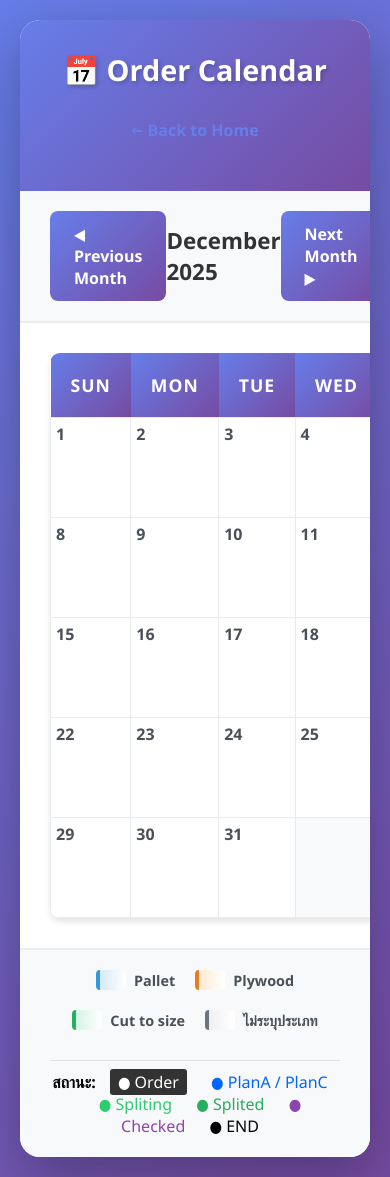
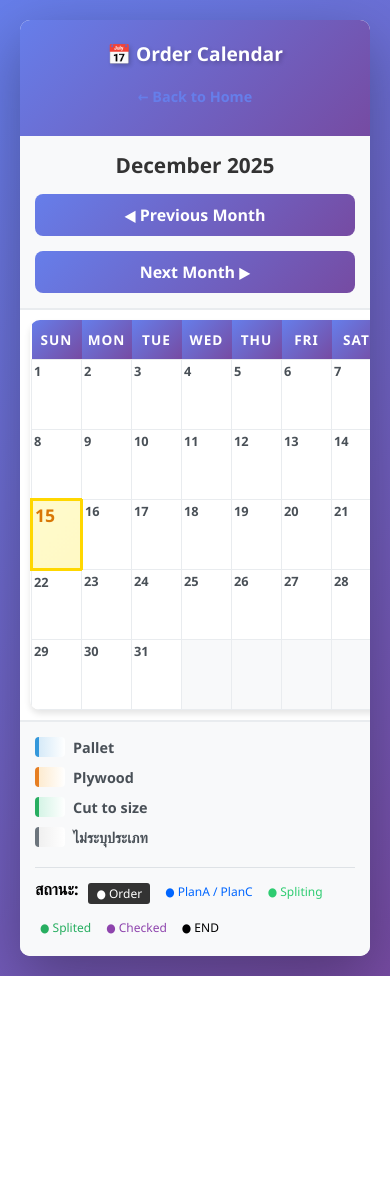
Before and after one commit to BotTummy/Production, a Flask app: page /calendar in a window 390 px wide. After the commit the page ends 976 px from the top, so only its background shows below. Run offline with Flask 3, Linux system fonts and the light colour scheme; the visitor is signed in with stand-in values (Sample User, id 1); data that the repository does not hold is empty.

Commit message:
update today

```diff
--- a/calendar_status.py
+++ b/calendar_status.py
@@ -92,6 +92,9 @@ def calendar_view():
         cursor.execute("SELECT userid, username, section FROM users WHERE username = %s", (username,))
         user = cursor.fetchone()
 
+        # Get today's date for highlighting
+        today = datetime.now().strftime('%Y-%m-%d')
+
         return render_template('calendar_status.html',
                              month_calendar=month_calendar,
                              orders_by_date=orders_by_date,
@@ -102,6 +105,7 @@ def calendar_view():
                              prev_year=prev_year,
                              next_month=next_month,
                              next_year=next_year,
+                             today=today,
                              user=user)
 
     except mysql.connector.Error as err:
--- a/templates/calendar_status.html
+++ b/templates/calendar_status.html
@@ -125,12 +125,15 @@
         }
 
         .today {
-            background: linear-gradient(135deg, #fff5e6 0%, #ffe8cc 100%);
+            background: linear-gradient(135deg, #fffacd 0%, #fff9c4 100%) !important;
+            border: 3px solid #ffd700 !important;
+            box-shadow: 0 0 15px rgba(255, 215, 0, 0.5);
         }
 
         .today .day-number {
-            color: #ff6b35;
+            color: #d97706;
             font-size: 1.4rem;
+            font-weight: 800;
         }
 
         .order-item {
@@ -171,17 +174,22 @@
         /* Color coding for different model types */
         .order-item[data-type="Pallet"] {
             border-left-color: #3498db;
-            background: linear-gradient(to right, #d6eaf8 0%, #fff 100%);
+            background: linear-gradient(to right, #77bdf0 0%, #fff 100%);
         }
 
         .order-item[data-type="Plywood"] {
             border-left-color: #e67e22;
-            background: linear-gradient(to right, #fdebd0 0%, #fff 100%);
+            background: linear-gradient(to right, #e7b364 0%, #fff 100%);
         }
 
         .order-item[data-type="Cut to size"] {
             border-left-color: #27ae60;
-            background: linear-gradient(to right, #d5f4e6 0%, #fff 100%);
+            background: linear-gradient(to right, #64e9ad 0%, #fff 100%);
+        }
+
+        .order-item[data-type="Case"] {
+            border-left-color: #b218b8;
+            background: linear-gradient(to right, #f177f5 0%, #fff 100%);
         }
 
         /* Default for unknown types */
@@ -264,27 +272,150 @@
             color: #764ba2;
         }
 
+        /* Tablet Responsive */
+        @media (max-width: 1024px) {
+            .container {
+                margin: 10px;
+            }
+
+            .calendar td {
+                height: 120px;
+                padding: 8px;
+                font-size: 0.9rem;
+            }
+
+            .order-item {
+                font-size: 0.8rem;
+                padding: 5px 7px;
+            }
+
+            .calendar-wrapper {
+                padding: 20px;
+                overflow-x: auto;
+            }
+
+            .legend {
+                flex-direction: column;
+                gap: 10px;
+            }
+        }
+
+        /* Mobile Responsive */
         @media (max-width: 768px) {
+            body {
+                padding: 10px;
+            }
+
+            .container {
+                border-radius: 10px;
+            }
+
+            .header {
+                padding: 20px 15px;
+            }
+
+            .header h1 {
+                font-size: 1.5rem;
+            }
+
+            .navigation {
+                flex-direction: column;
+                gap: 15px;
+                padding: 15px;
+            }
+
+            .month-display {
+                font-size: 1.3rem;
+                order: -1;
+            }
+
+            .nav-btn {
+                width: 100%;
+                text-align: center;
+                padding: 10px 20px;
+            }
+
+            .calendar-wrapper {
+                padding: 10px;
+                overflow-x: auto;
+            }
+
+            .calendar {
+                min-width: 100%;
+                font-size: 0.85rem;
+            }
+
+            .calendar th {
+                padding: 10px 5px;
+                font-size: 0.85rem;
+            }
+
             .calendar td {
-                height: 100px;
-                padding: 5px;
+                height: 80px;
+                padding: 3px;
+                min-width: 50px;
             }
 
             .day-number {
-                font-size: 1rem;
+                font-size: 0.9rem;
+                margin-bottom: 4px;
+            }
+
+            .today .day-number {
+                font-size: 1.1rem;
             }
 
             .order-item {
-                font-size: 0.75rem;
-                padding: 4px 6px;
+                font-size: 0.7rem;
+                padding: 3px 4px;
+                margin-bottom: 2px;
             }
 
-            .month-display {
-                font-size: 1.4rem;
+            .order-item .model-name {
+                font-size: 0.7rem;
             }
 
+            .legend {
+                padding: 15px;
+                flex-direction: column;
+                align-items: flex-start;
+            }
+
+            .legend > div:last-child {
+                display: flex;
+                flex-wrap: wrap;
+                gap: 5px;
+            }
+
+            .legend > div:last-child span {
+                font-size: 0.75rem;
+                margin: 5px 5px !important;
+            }
+
+            .back-link {
+                margin: 10px 15px;
+                font-size: 0.9rem;
+            }
+        }
+
+        /* Small Mobile */
+        @media (max-width: 480px) {
             .header h1 {
-                font-size: 1.8rem;
+                font-size: 1.2rem;
+            }
+
+            .calendar td {
+                height: 70px;
+                padding: 2px;
+            }
+
+            .day-number {
+                font-size: 0.8rem;
+            }
+
+            .order-item {
+                font-size: 0.65rem;
+                padding: 2px 3px;
             }
         }
     </style>
@@ -321,7 +452,6 @@
                         {% for day in week %}
                         <td {% if day == 0 %}class="empty"{% else %}
                             {% set date_str = '%04d-%02d-%02d'|format(year, month, day) %}
-                            {% set today = '%04d-%02d-%02d'|format(2025, 12, 5) %}
                             {% if date_str == today %}class="today"{% endif %}
                             {% endif %}>
                             {% if day != 0 %}
@@ -329,8 +459,7 @@
                                 {% set date_key = '%04d-%02d-%02d'|format(year, month, day) %}
                                 {% if date_key in orders_by_date %}
                                     {% for order in orders_by_date[date_key] %}
-                                    <div class="order-item" data-type="{{ order.model_type or '' }}" data-status="{{ order.status or '' }}"
-                                         onclick="window.location.href='/order/detail/{{ order.order_id }}'">
+                                    <div class="order-item" data-type="{{ order.model_type or '' }}" data-status="{{ order.status or '' }}">
                                         <span class="model-name">{{ order.model }} = {{ order.quantity }}</span>
                                         <!-- <span class="customer-name">{{ order.customer_short_name or order.customer_name }}</span> -->
                                     </div>
```
